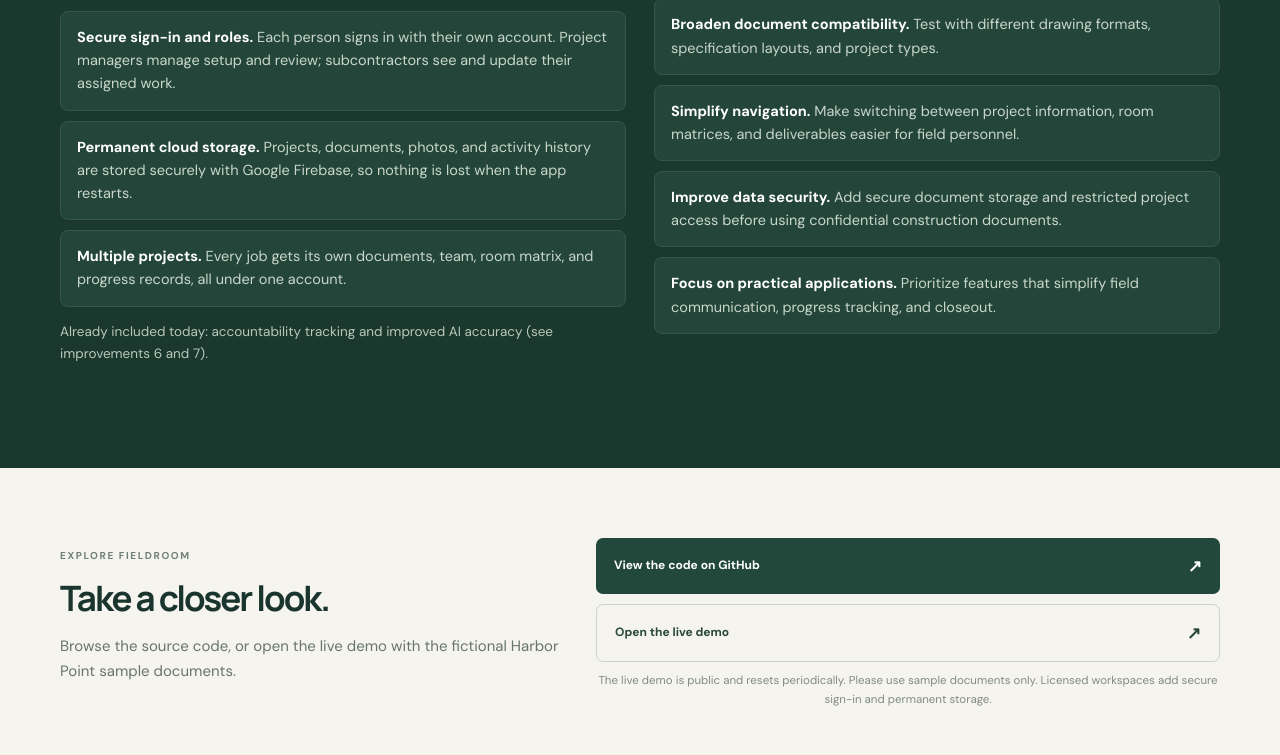
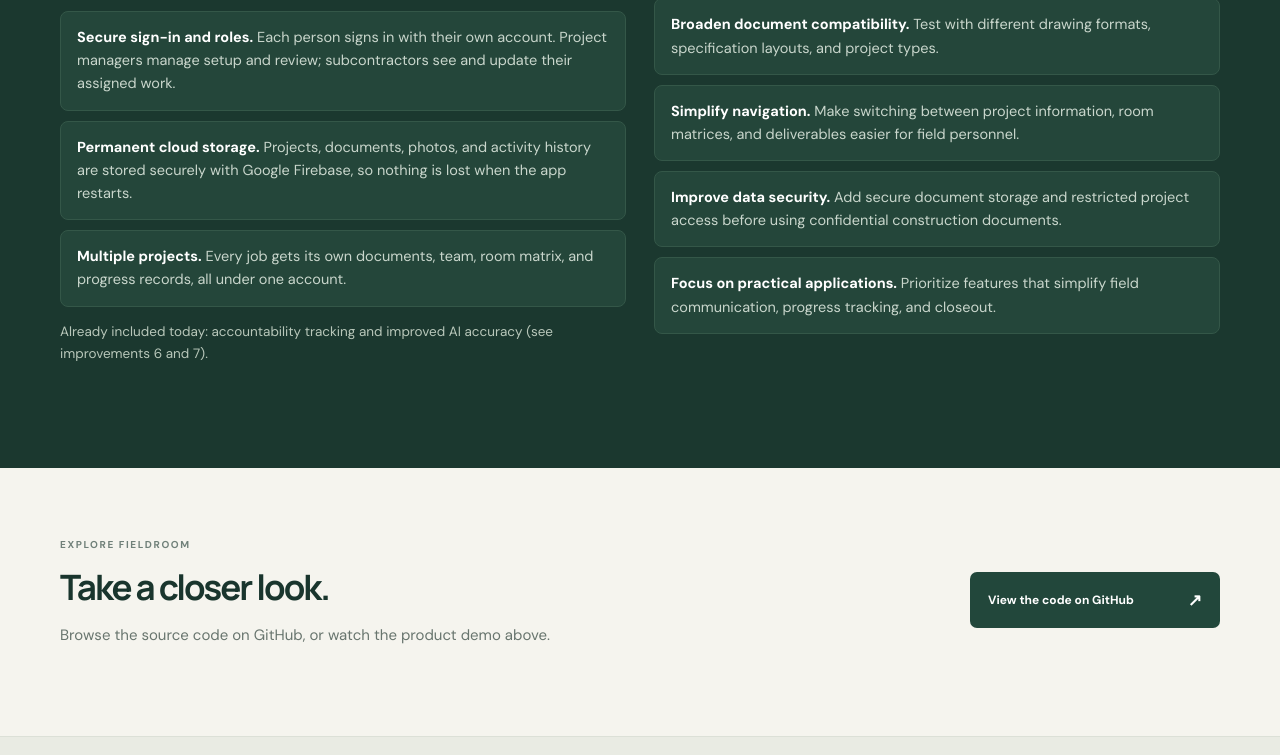
Before and after one commit to mdilgar-commits/Fieldroom-Showcase, a website: page index.html in a window 1280 px wide. Shown: the part 8171-8926 px from the top of the page. Drawn offline with Linux system fonts and the light colour scheme.

Commit message:
Remove the live demo link
Clear liveDemo so the Open the live demo button stays hidden, and
update the closing text to point to GitHub and the demo video.

Co-Authored-By: Claude Opus 5.5 <noreply@anthropic.com>
Claude-Session: https://claude.ai/code/session_0124WUyzMifFd7Mv6euWVBt2

```diff
--- a/index.html
+++ b/index.html
@@ -184,8 +184,8 @@
     </section>
 
     <section class="final-cta wrap" id="links">
-      <div class="final-copy"><div class="section-kicker">EXPLORE FIELDROOM</div><h2>Take a closer look.</h2><p>Browse the source code, or open the live demo with the fictional Harbor Point sample documents.</p></div>
-      <div class="final-actions"><a class="button button-dark" id="project-link" href="https://github.com/mdilgar-commits/Fieldroom" target="_blank" rel="noreferrer">View the code on GitHub <span>↗</span></a><a class="button button-outline" id="demo-link" href="#demo" hidden target="_blank" rel="noreferrer">Open the live demo <span>↗</span></a><small>The live demo is public and resets periodically. Please use sample documents only. Licensed workspaces add secure sign-in and permanent storage.</small></div>
+      <div class="final-copy"><div class="section-kicker">EXPLORE FIELDROOM</div><h2>Take a closer look.</h2><p>Browse the source code on GitHub, or watch the product demo above.</p></div>
+      <div class="final-actions"><a class="button button-dark" id="project-link" href="https://github.com/mdilgar-commits/Fieldroom" target="_blank" rel="noreferrer">View the code on GitHub <span>↗</span></a><a class="button button-outline" id="demo-link" href="#demo" hidden target="_blank" rel="noreferrer">Open the live demo <span>↗</span></a></div>
     </section>
   </main>
 
--- a/showcase.js
+++ b/showcase.js
@@ -14,7 +14,7 @@ const SHOWCASE = {
   demoVideo: "https://youtu.be/5q3dTZwLFVY",
 
   // Published Google AI Studio link (usually ends in .run.app). Leave empty to hide the button.
-  liveDemo: "https://fieldroom-8431.ai.studio/",
+  liveDemo: "",
 
   // Midterm feedback and lessons learned, and what changed because of each.
   // One entry per point: { feedback: "What we learned", change: "What we changed" }
```
